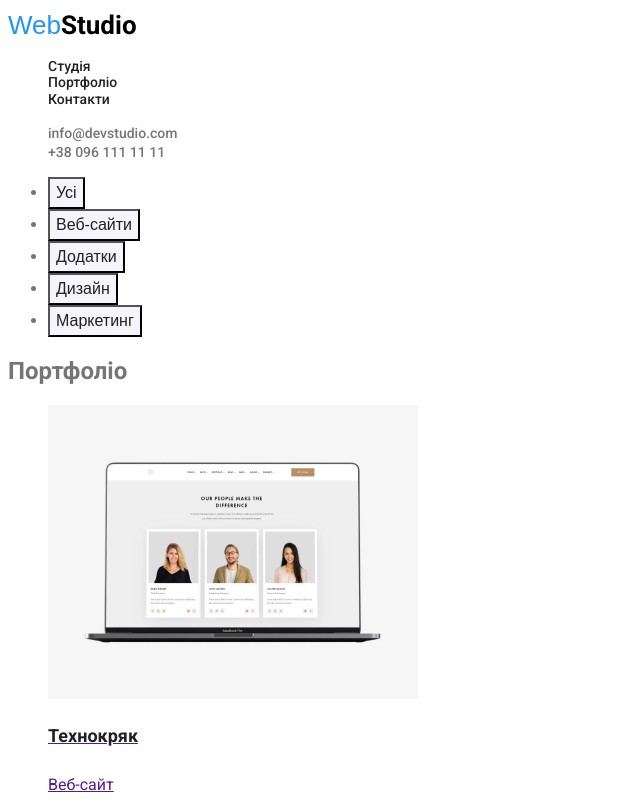
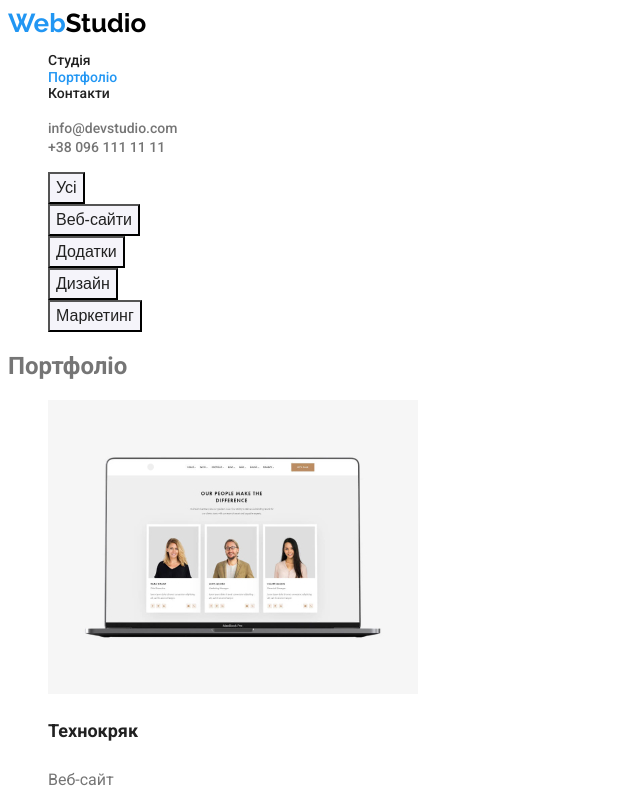
Before and after one commit to DenisSz1/goit-markup-hw-02, a plain HTML site: page portfolio.html in a window 1280 px wide. Shown: the top 803 px of the page, without its empty margins (0-640 px from the left). Drawn offline with Linux system fonts and the light colour scheme.

Commit message:
edit mistakes

```diff
--- a/css/styles.css
+++ b/css/styles.css
@@ -11,6 +11,8 @@
     --primary-text-color: rgba(117, 117, 117, 1);
     --primary-title-color: rgba(33, 33, 33, 1);
     --primary-white-color: rgba(255, 255, 255, 1);
+    --bcg-gray-color: rgba(47, 48, 58, 1);
+    --bcg-secondary-gray-color: rgba(245, 244, 250, 1);
     --logo-color: rgba(0, 0, 0, 1);
     --accenr-color: rgba(33, 150, 243, 1);
     --filter-btn-color: rgba(245, 244, 250, 1);
@@ -28,6 +30,7 @@ body {
 .logo {
     color: var(--logo-color);
 
+    font-family: 'Raleway', sans-serif;;
     font-size: 26px;
     line-height: 1.17;
     font-weight: 700;
@@ -36,11 +39,6 @@ body {
 
 .logo-web  {
     color: var(--accenr-color);
-
-    font-family: 'Oleo Script', sans-serif;
-    font-size: 26px;
-    line-height: 1.38;
-    font-weight: 400;
 }
 
 /*navigation*/
@@ -80,8 +78,16 @@ body {
     color: var(--accenr-color);
 }
 
+.nav-list .link.current {
+    color: var(--accenr-color);
+}
+
 /*page studio start*/
 /*banner*/
+
+.main {
+    background-color: var(--bcg-gray-color);
+}
 
 .main-banner {
     color: var(--primary-white-color);
@@ -131,6 +137,11 @@ body {
 }
 
 /*team*/
+
+.team {
+    background-color: var(--bcg-secondary-gray-color);
+}
+
 .team .subtitle {
     color: var(--primary-title-color);
 
@@ -144,6 +155,9 @@ body {
 /*page portfolio start*/
 /*button filter*/
 
+.btn-list {
+    list-style: none;
+}
 .btn {
     color: var(--primary-title-color);
     background: var(--filter-btn-color);
@@ -166,6 +180,10 @@ body {
     list-style: none;
 }
 
+.portfolio-list a {
+    text-decoration: none;
+}
+
 .portfolio-list .title {
     color: var(--primary-title-color);
 
@@ -174,6 +192,7 @@ body {
 }
 
 .portfolio-list .description {
+    color: var(--primary-text-color);
     font-size: 16px;
     line-height: 1.88;
 }
@@ -181,6 +200,10 @@ body {
 /*page portfolio end*/
 
 /*footer*/
+
+footer {
+    background-color: var(--bcg-gray-color);
+}
 
 footer .logo {
     color: var(--primary-white-color);
```
